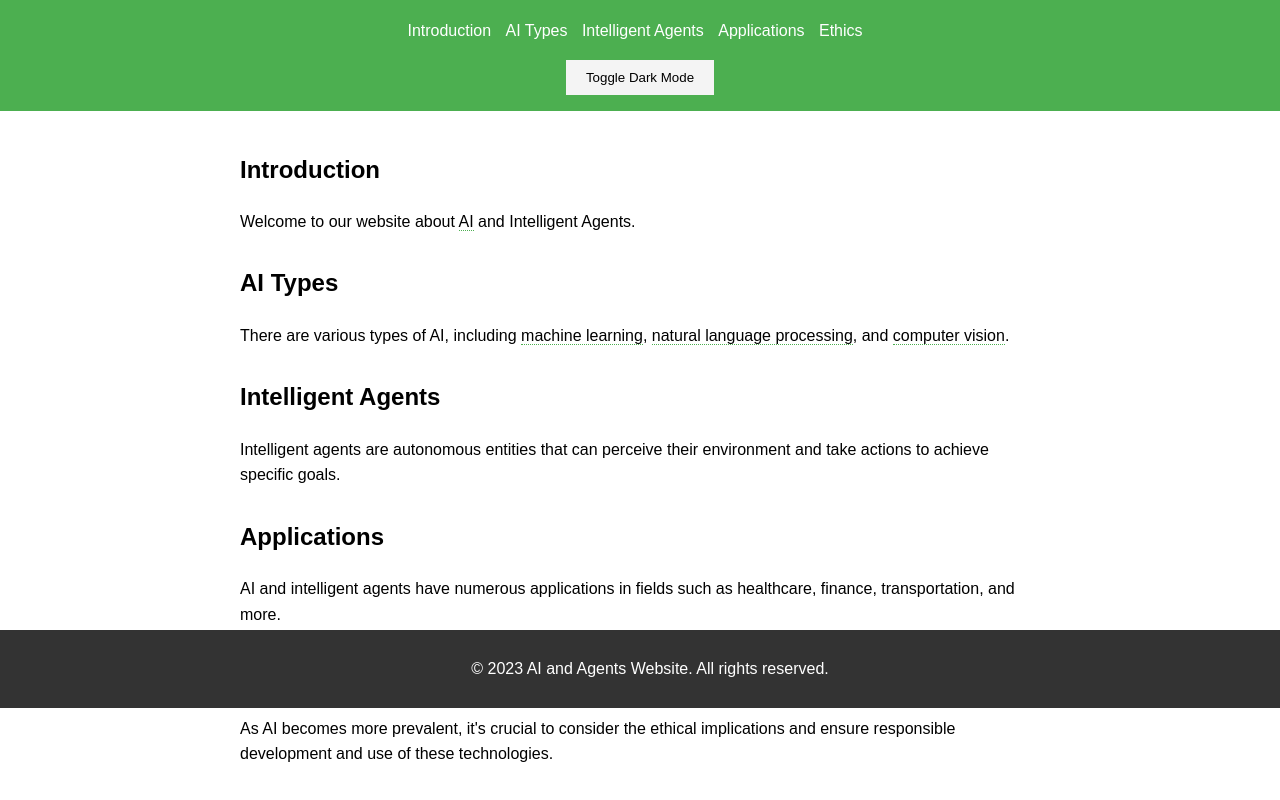
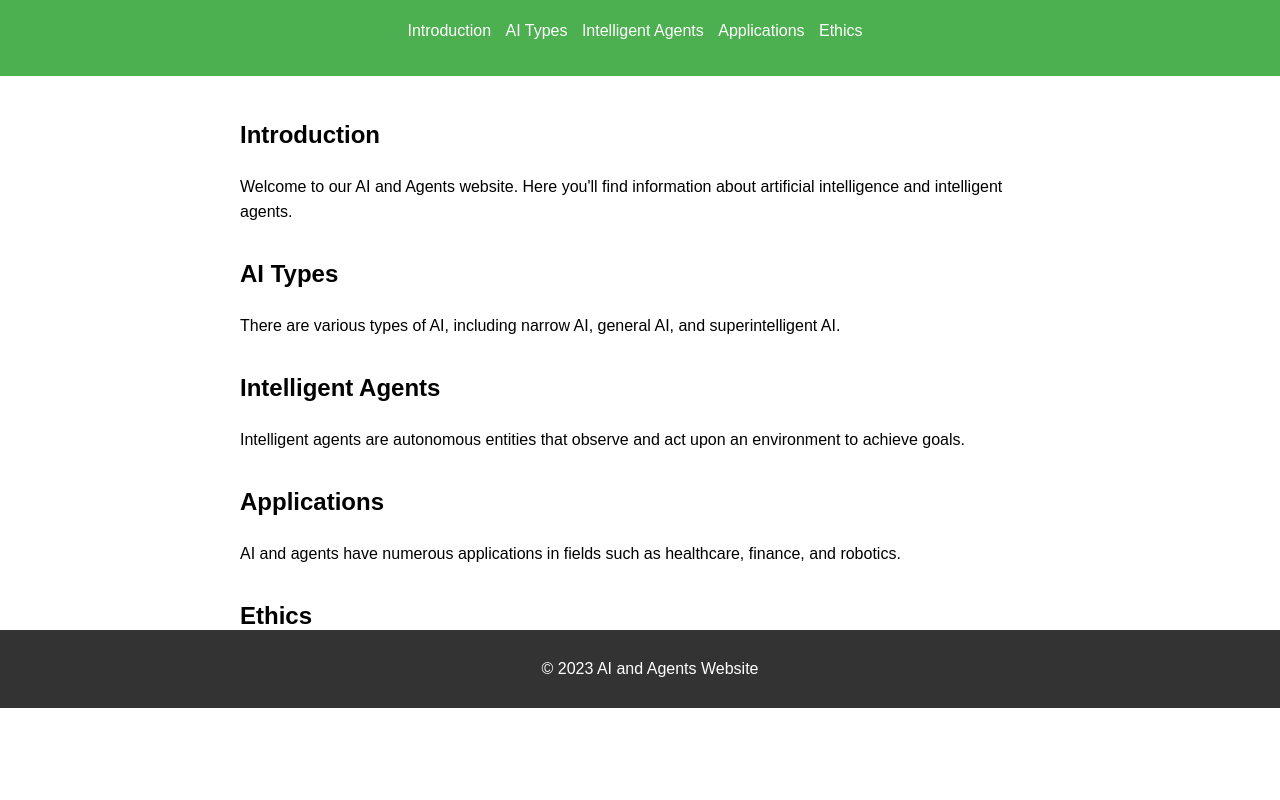
Before and after one commit to Axle-Bucamp/littleProject, a plain HTML site: page index.html in a window 1280 px wide. Shown: the part 92-892 px from the top of the page. After the commit the page ends 823 px from the top, so only its background shows below. Drawn offline with Linux system fonts and the light colour scheme.

Commit message:
Create basic index.html structure

```diff
--- a/index.html
+++ b/index.html
@@ -18,41 +18,38 @@
                 <li><a href="#ethics">Ethics</a></li>
             </ul>
         </nav>
-        <button id="darkModeToggle">Toggle Dark Mode</button>
     </header>
 
     <main>
         <section id="introduction">
             <h2>Introduction</h2>
-            <p>Welcome to our website about <span class="ai-term" data-tooltip="Artificial Intelligence: The simulation of human intelligence in machines">AI</span> and Intelligent Agents.</p>
+            <p>Welcome to our AI and Agents website. Here you'll find information about artificial intelligence and intelligent agents.</p>
         </section>
 
         <section id="ai-types">
             <h2>AI Types</h2>
-            <p>There are various types of AI, including <span class="ai-term" data-tooltip="Machine Learning: AI systems that improve their performance with experience">machine learning</span>, <span class="ai-term" data-tooltip="Natural Language Processing: AI systems that can understand and generate human language">natural language processing</span>, and <span class="ai-term" data-tooltip="Computer Vision: AI systems that can interpret and analyze visual information">computer vision</span>.</p>
+            <p>There are various types of AI, including narrow AI, general AI, and superintelligent AI.</p>
         </section>
 
         <section id="intelligent-agents">
             <h2>Intelligent Agents</h2>
-            <p>Intelligent agents are autonomous entities that can perceive their environment and take actions to achieve specific goals.</p>
+            <p>Intelligent agents are autonomous entities that observe and act upon an environment to achieve goals.</p>
         </section>
 
         <section id="applications">
             <h2>Applications</h2>
-            <p>AI and intelligent agents have numerous applications in fields such as healthcare, finance, transportation, and more.</p>
+            <p>AI and agents have numerous applications in fields such as healthcare, finance, and robotics.</p>
         </section>
 
         <section id="ethics">
             <h2>Ethics</h2>
-            <p>As AI becomes more prevalent, it's crucial to consider the ethical implications and ensure responsible development and use of these technologies.</p>
+            <p>As AI becomes more prevalent, it's crucial to consider the ethical implications of its development and use.</p>
         </section>
     </main>
 
     <footer>
-        <p>&copy; 2023 AI and Agents Website. All rights reserved.</p>
+        <p>&copy; 2023 AI and Agents Website</p>
     </footer>
-
-    <button id="backToTop" title="Go to top">Top</button>
 
     <script src="script.js"></script>
 </body>
```
